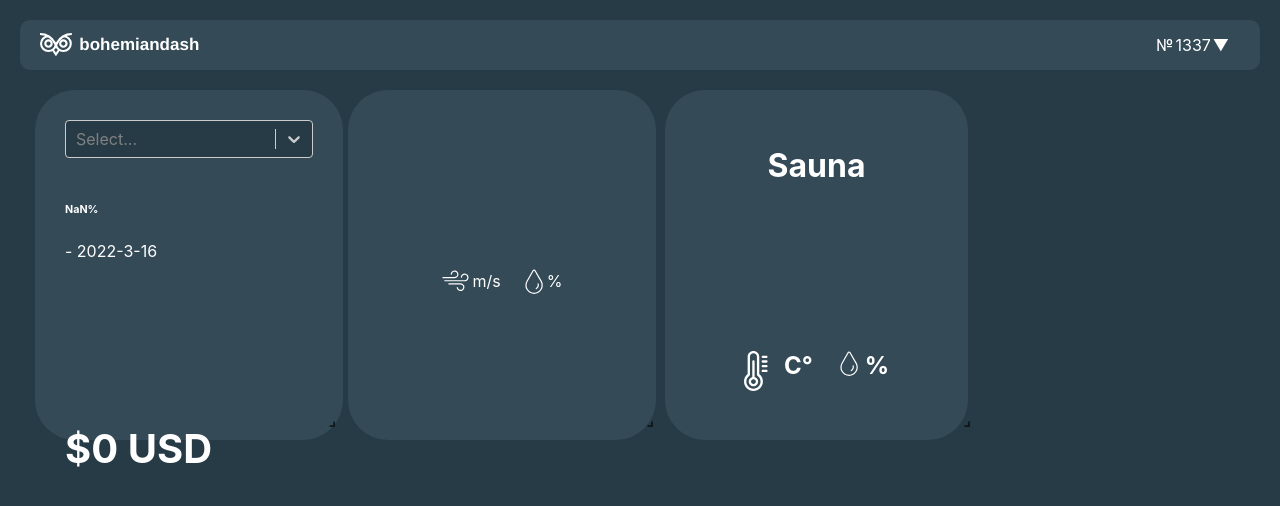
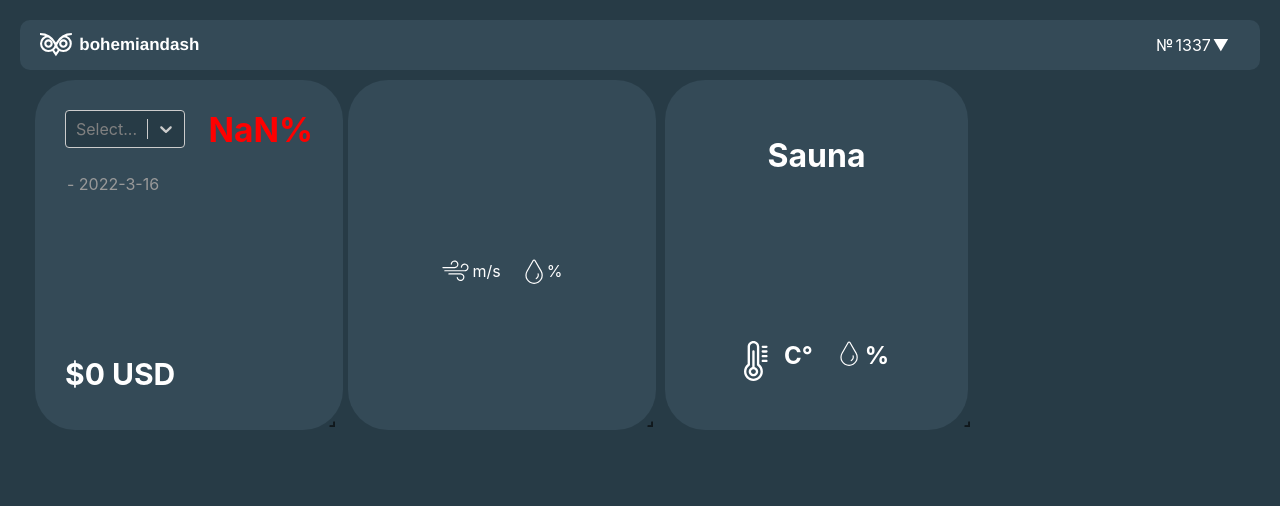
Before and after one commit to jonagull/bohemian-dash, a React (Create React App) app: page / in a window 1280 px wide. Shown: the top 506 px of the page. Built offline with nearby package versions, Linux system fonts and the light colour scheme; no server answers.

Commit message:
Added styling

```diff
--- a/src/scss/app.scss
+++ b/src/scss/app.scss
@@ -77,7 +77,7 @@ body {
 
 .sauna-widget__wrapper {
   padding: 30px;
-  margin: 10px 5px 0 0;
+  margin: 0 5px 0 0;
   height: 100%;
   background-color: $widget-color;
   border-radius: 40px;
@@ -126,7 +126,7 @@ body {
 
 .weather-widget__wrapper {
   padding: 30px;
-  margin: 10px 5px 0 0;
+  margin: 0 5px 0 0;
   height: 100%;
   width: 100%;
   background-color: $widget-color;
@@ -175,42 +175,53 @@ body {
   padding: 30px;
   height: 100%;
   width: 100%;
-  margin: 10px 0 0 5px;
+  margin: 0 0 0 5px;
   background-color: $widget-color;
   border-radius: 40px;
   color: white;
 
-  .ticker__container {
+  .dropdown__container {
     display: flex;
-    align-items: center;
     justify-content: space-between;
 
-    h1 {
-      font-size: 30px;
-      margin-bottom: 5px;
-    }
+    .percentage__container {
+      display: flex;
+      margin: 0 0 0 10px;
+      font-size: 50px;
 
-    p {
-      color: #34c759;
-      display: flex;
+      h6 {
+        margin: 0;
+      }
+
+      .text--green {
+        color: #34c759;
+      }
+
+      .text--red {
+        color: red;
+      }
     }
   }
 
-  .company-name__container {
+  .ticker-name__container {
     display: flex;
+    flex-direction: column;
     p {
+      margin: 2px;
       color: $subtext-color;
     }
   }
 
   .chart-data__container {
-    display: flex;
-    width: 90%;
-    height: 120px;
-    margin-left: 20px;
+    width: 100%;
+    height: 55%;
   }
 
   .price__container {
-    font-size: 20px;
+    font-size: 15px;
+
+    h1 {
+      margin: 0;
+    }
   }
 }
```
